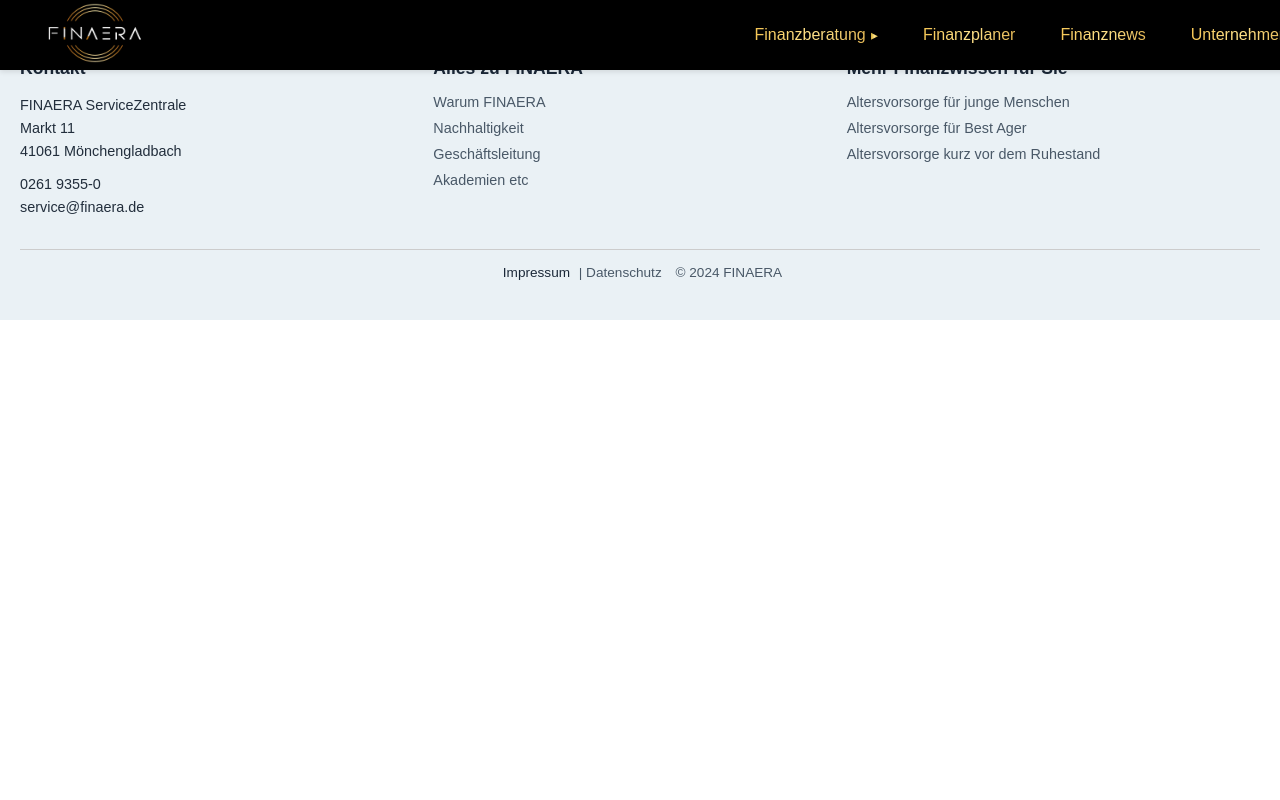
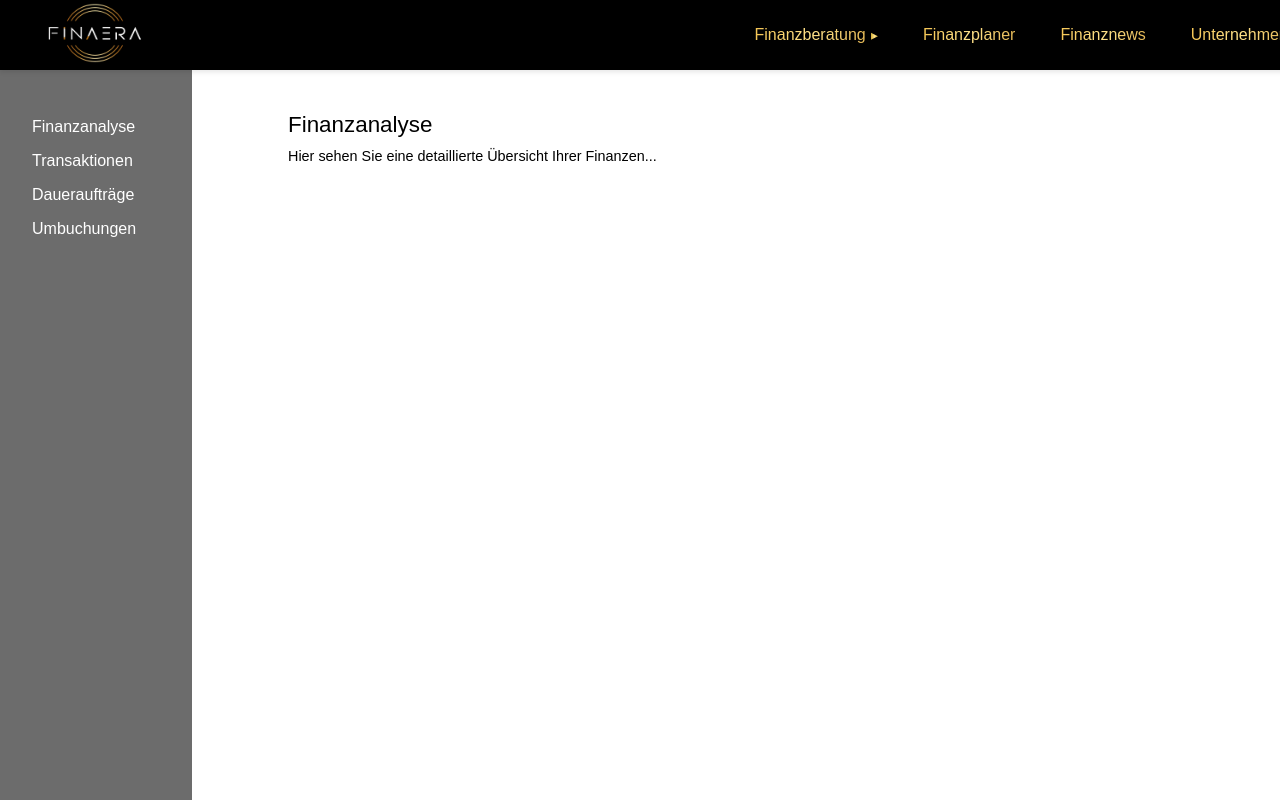
Before and after one commit to juliantechstarter/Finanzwebsite, a React (Create React App) app in the folder Anwendung/Frontend/my-app/: page /startplaner in a window 1280 px wide. Shown: the top 800 px of the page. Built offline with nearby package versions, Linux system fonts and the light colour scheme.

Commit message:
Marcel_erster_Commit

```diff
--- a/Anwendung/Frontend/my-app/src/App.js
+++ b/Anwendung/Frontend/my-app/src/App.js
@@ -1,3 +1,4 @@
+/// Datei: App.js
 import React from 'react';
 import { BrowserRouter as Router, Routes, Route } from 'react-router-dom';
 import Home from './pages/Home';
@@ -5,6 +6,7 @@
 import Finanznews from './pages/Finanznews';
 import Unternehmen from './pages/Unternehmen';
 import Geschaeftsfuehrung from './pages/Geschaeftsfuehrung';
+import StartPlaner from './pages/StartPlaner'; // StartPlaner importieren
 import Navbar from './components/Navbar';
 import Footer from './components/footer'; // Footer importieren
 
@@ -18,6 +20,7 @@
         <Route path="/finanznews" element={<Finanznews />} />
         <Route path="/unternehmen" element={<Unternehmen />} />
         <Route path="/geschäftsführung" element={<Geschaeftsfuehrung />} />
+        <Route path="/startplaner" element={<StartPlaner />} /> {/* StartPlaner Route hinzufügen */}
       </Routes>
       <Footer /> {/* Footer hinzufügen */}
     </Router>
--- /dev/null
+++ b/Anwendung/Frontend/my-app/src/components/StartPlaner/Finanzanalyse.jsx
@@ -0,0 +1,12 @@
+import React from 'react';
+
+function Finanzanalyse() {
+  return (
+    <div>
+      <h2>Finanzanalyse</h2>
+      <p>Hier sehen Sie eine detaillierte Übersicht Ihrer Finanzen...</p>
+    </div>
+  );
+}
+
+export default Finanzanalyse;
--- /dev/null
+++ b/Anwendung/Frontend/my-app/src/pages/StartPlaner.css
@@ -0,0 +1,38 @@
+.startplaner-container {
+  display: flex;
+  height: calc(100vh - 70px);
+  margin-top: 70px;
+}
+
+.sidebar {
+  width: 10%;
+  background-color: #6c6c6c;
+  color: #5b1111;
+  padding: 2rem;
+  position: fixed;
+  height: calc(100vh - 70px);
+  overflow-y: auto;
+}
+
+.sidebar ul {
+  list-style: none;
+  padding: 0;
+}
+
+.sidebar li {
+  cursor: pointer;
+  margin-bottom: 1rem;
+  color: #fff;
+}
+
+.sidebar li:hover {
+  text-decoration: underline;
+}
+
+.main-content {
+  margin-left: 20%;
+  padding: 2rem;
+  width: 80%;
+  overflow-y: auto;
+  background-color: #ffffff;
+}
--- /dev/null
+++ b/Anwendung/Frontend/my-app/src/pages/StartPlaner.jsx
@@ -0,0 +1,35 @@
+import React, { useState } from 'react';
+import Finanzanalyse from '../components/StartPlaner/Finanzanalyse';
+import Transaktionen from '../components/StartPlaner/Transaktionen';
+import Dauerauftraege from '../components/StartPlaner/Dauerauftraege';
+import Umbuchungen from '../components/StartPlaner/Umbuchungen';
+// Weitere Importe von Komponenten
+
+import './StartPlaner.css';
+
+function StartPlaner() {
+  const [currentView, setCurrentView] = useState('finanzanalyse');
+
+  return (
+    <div className="startplaner-container">
+      <nav className="sidebar">
+        <ul>
+          <li onClick={() => setCurrentView('finanzanalyse')}>Finanzanalyse</li>
+          <li onClick={() => setCurrentView('transaktionen')}>Transaktionen</li>
+          <li onClick={() => setCurrentView('dauerauftraege')}>Daueraufträge</li>
+          <li onClick={() => setCurrentView('umbuchungen')}>Umbuchungen</li>
+          {/* Weitere Navigationselemente */}
+        </ul>
+      </nav>
+      <main className="main-content">
+        {currentView === 'finanzanalyse' && <Finanzanalyse />}
+        {currentView === 'transaktionen' && <Transaktionen />}
+        {currentView === 'dauerauftraege' && <Dauerauftraege />}
+        {currentView === 'umbuchungen' && <Umbuchungen />}
+        {/* Weitere Komponenten-Render basierend auf `currentView` */}
+      </main>
+    </div>
+  );
+}
+
+export default StartPlaner;
```
Also changed, not shown: Anwendung/Frontend/my-app/src/components/StartPlaner/Dauerauftraege.jsx (added), Anwendung/Frontend/my-app/src/components/StartPlaner/Kategorien.jsx (added), Anwendung/Frontend/my-app/src/components/StartPlaner/Transaktionen.jsx (added), Anwendung/Frontend/my-app/src/components/StartPlaner/Umbuchungen.jsx (added).
